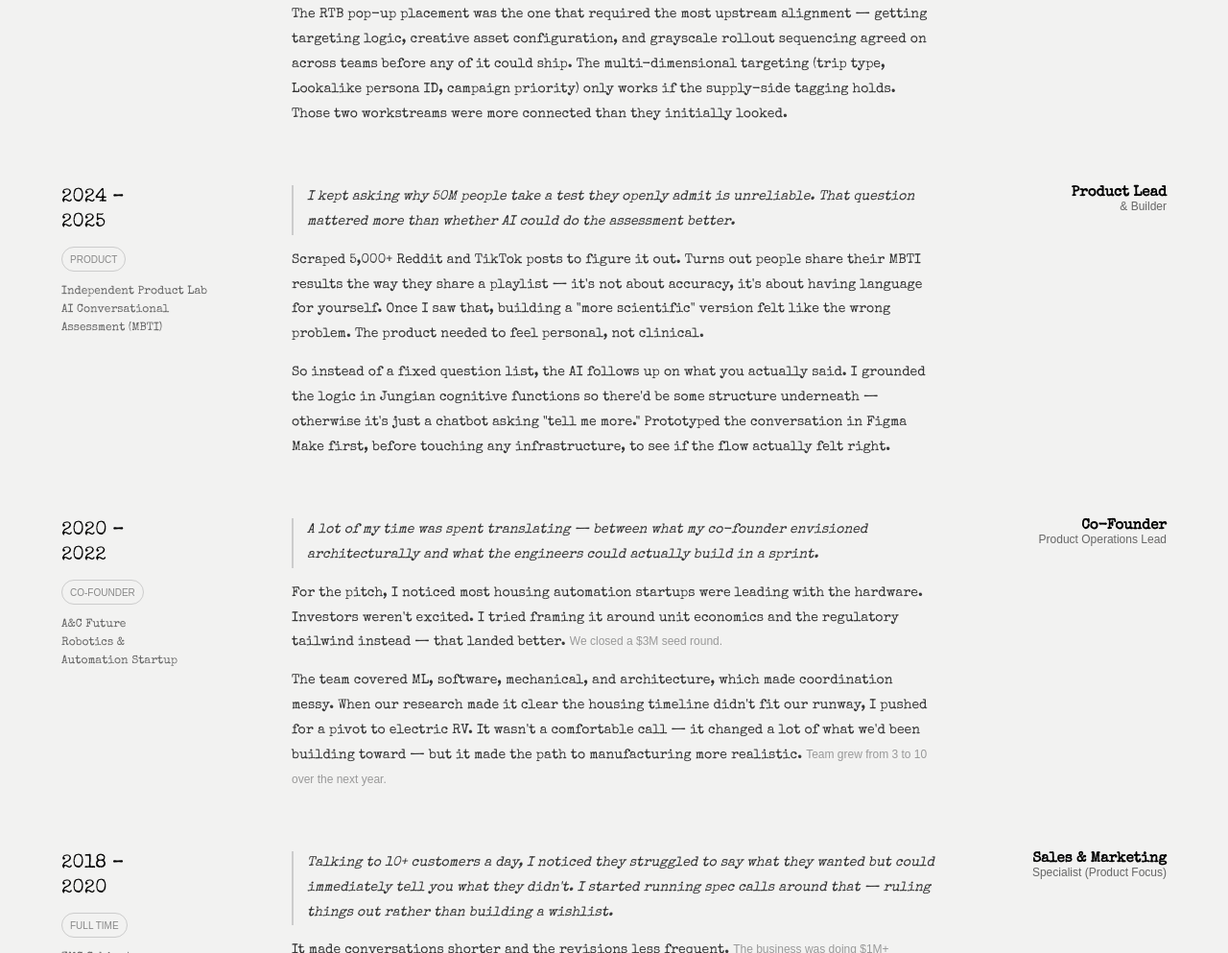
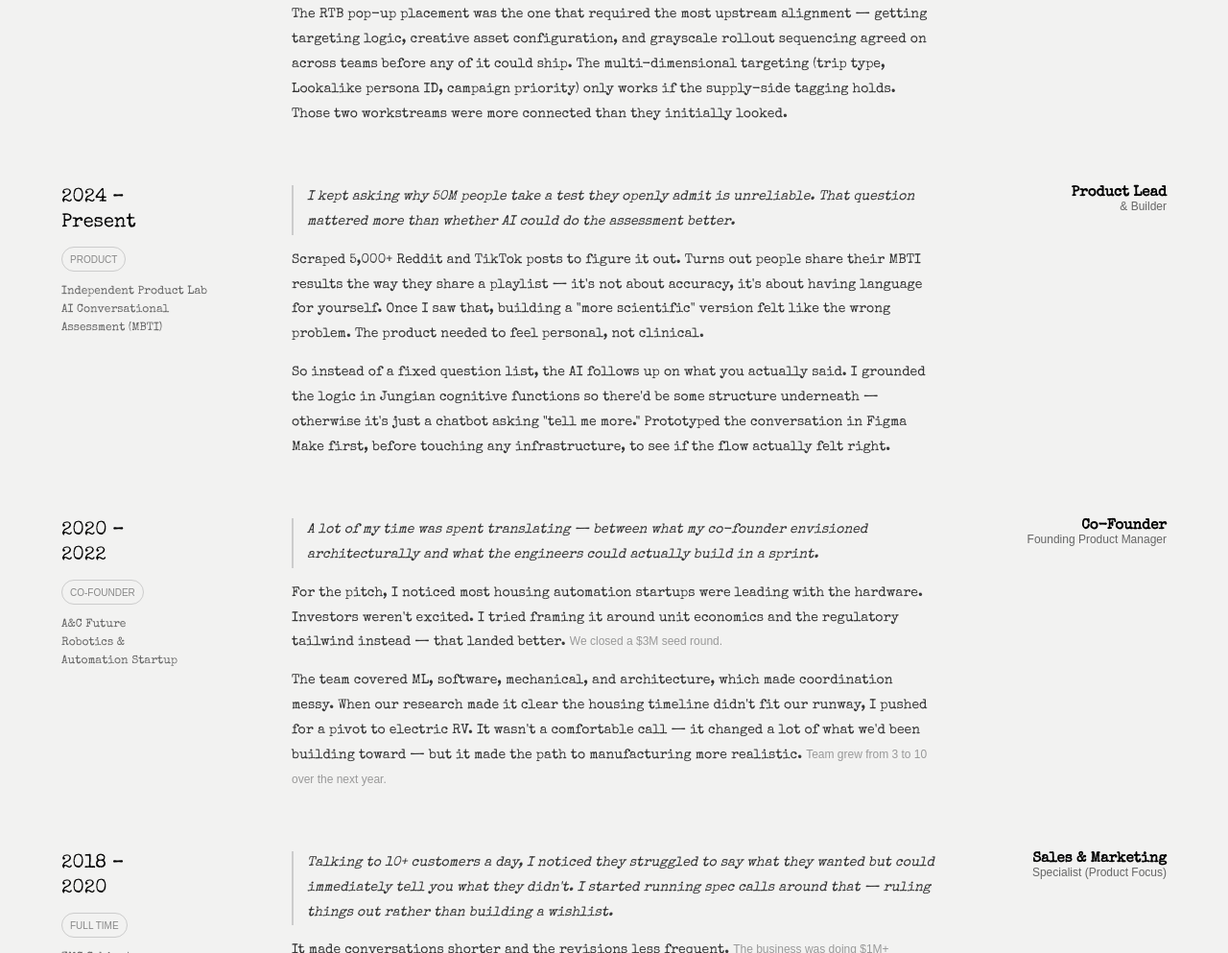
Before and after one commit to salmonpinkrose/juju-website, a plain HTML site: page experience.html in a window 1280 px wide. Shown: the part 1115-2108 px from the top of the page at 96% size. Drawn offline with nearby package versions, Linux system fonts and the light colour scheme; a web font is replaced by a local one.

Commit message:
Update MBTI date to Present, fix A&C Future role title
Co-Authored-By: Claude Sonnet 4.6 <noreply@anthropic.com>

```diff
--- a/experience.html
+++ b/experience.html
@@ -513,7 +513,7 @@
 
             <!-- Independent Product Lab -->
             <div class="col-left">
-                <span class="years">2024 –<br>2025</span>
+                <span class="years">2024 –<br>Present</span>
                 <span class="tag">PRODUCT</span>
                 <span class="company">Independent Product Lab<br>AI Conversational<br>Assessment (MBTI)</span>
             </div>
@@ -546,7 +546,7 @@
                     </div>
                     <div class="job-role">
                         <span class="role-zh">Co-Founder</span>
-                        <span class="role-en">Product Operations Lead</span>
+                        <span class="role-en">Founding Product Manager</span>
                     </div>
                 </div>
             </div>
```
